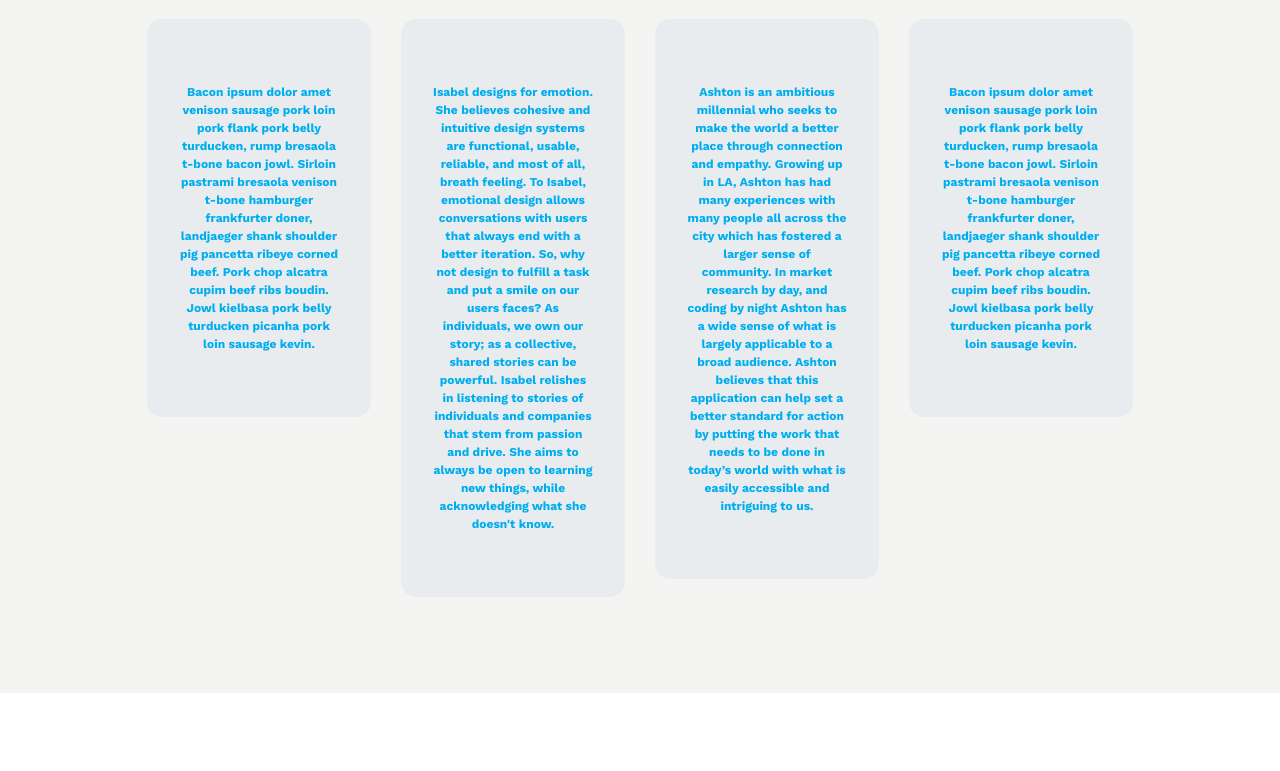
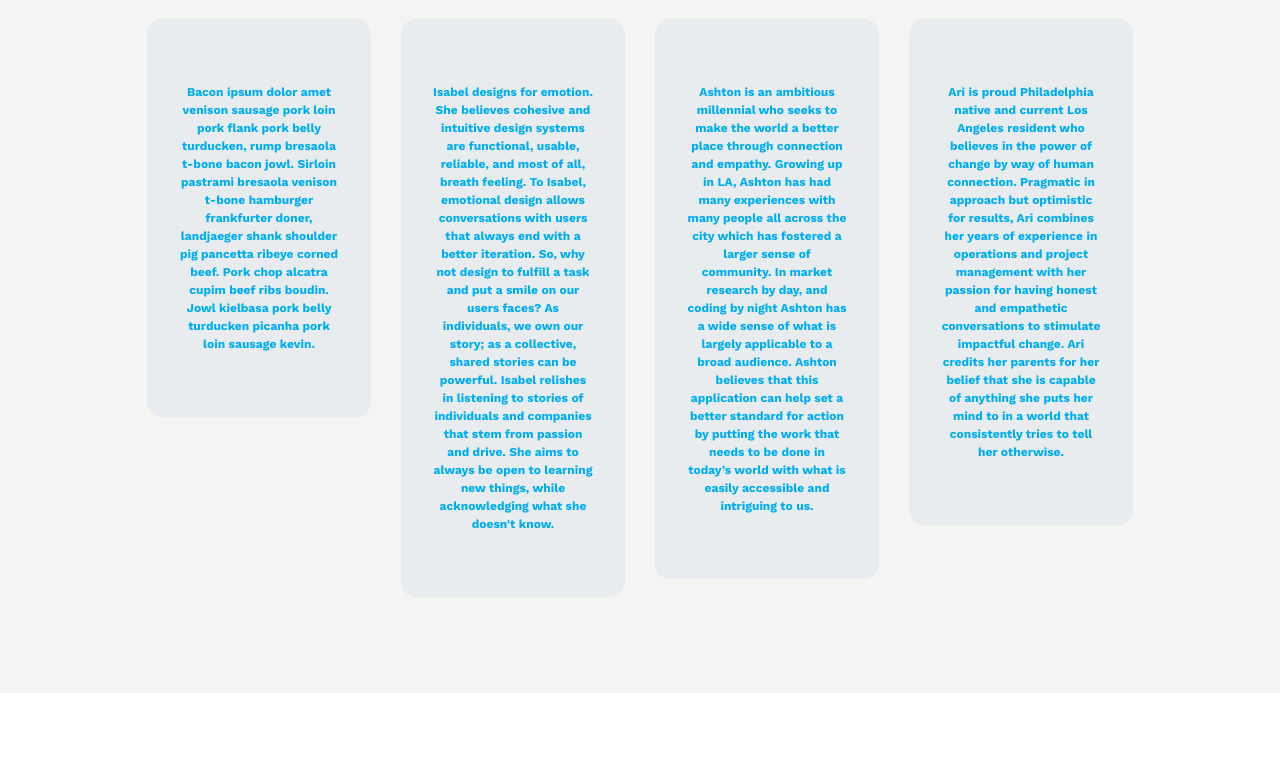
Before and after one commit to Kalamath/Project1, a website: page about.html in a window 1280 px wide. Shown: the part 2252-3023 px from the top of the page. Drawn offline with nearby package versions, Linux system fonts and the light colour scheme.

Commit message:
adding Ari's Bio

```diff
--- a/about.html
+++ b/about.html
@@ -205,12 +205,13 @@
                                             src="./assets/images/ari.jpg" still="./assets/images/ari.jpg"
                                             animated="./assets/images/Ari.gif">Ari
                                         Virgil-Paige</a>
-                                    <div class="jumbotron teamInfo">Bacon ipsum dolor amet venison sausage pork loin
-                                        pork flank pork belly turducken, rump bresaola t-bone bacon jowl. Sirloin
-                                        pastrami bresaola venison t-bone hamburger frankfurter doner, landjaeger
-                                        shank shoulder
-                                        pig pancetta ribeye corned beef. Pork chop alcatra cupim beef ribs boudin.
-                                        Jowl kielbasa pork belly turducken picanha pork loin sausage kevin.
+                                    <div class="jumbotron teamInfo">Ari is proud Philadelphia native and current Los
+                                        Angeles resident who believes in the power of change by way of human connection.
+                                        Pragmatic in approach but optimistic for results, Ari combines her years of
+                                        experience in operations and project management with her passion for having
+                                        honest and empathetic conversations to stimulate impactful change. Ari credits
+                                        her parents for her belief that she is capable of anything she puts her mind to
+                                        in a world that consistently tries to tell her otherwise.
                                     </div>
                                 </div>
                             </div>
```
